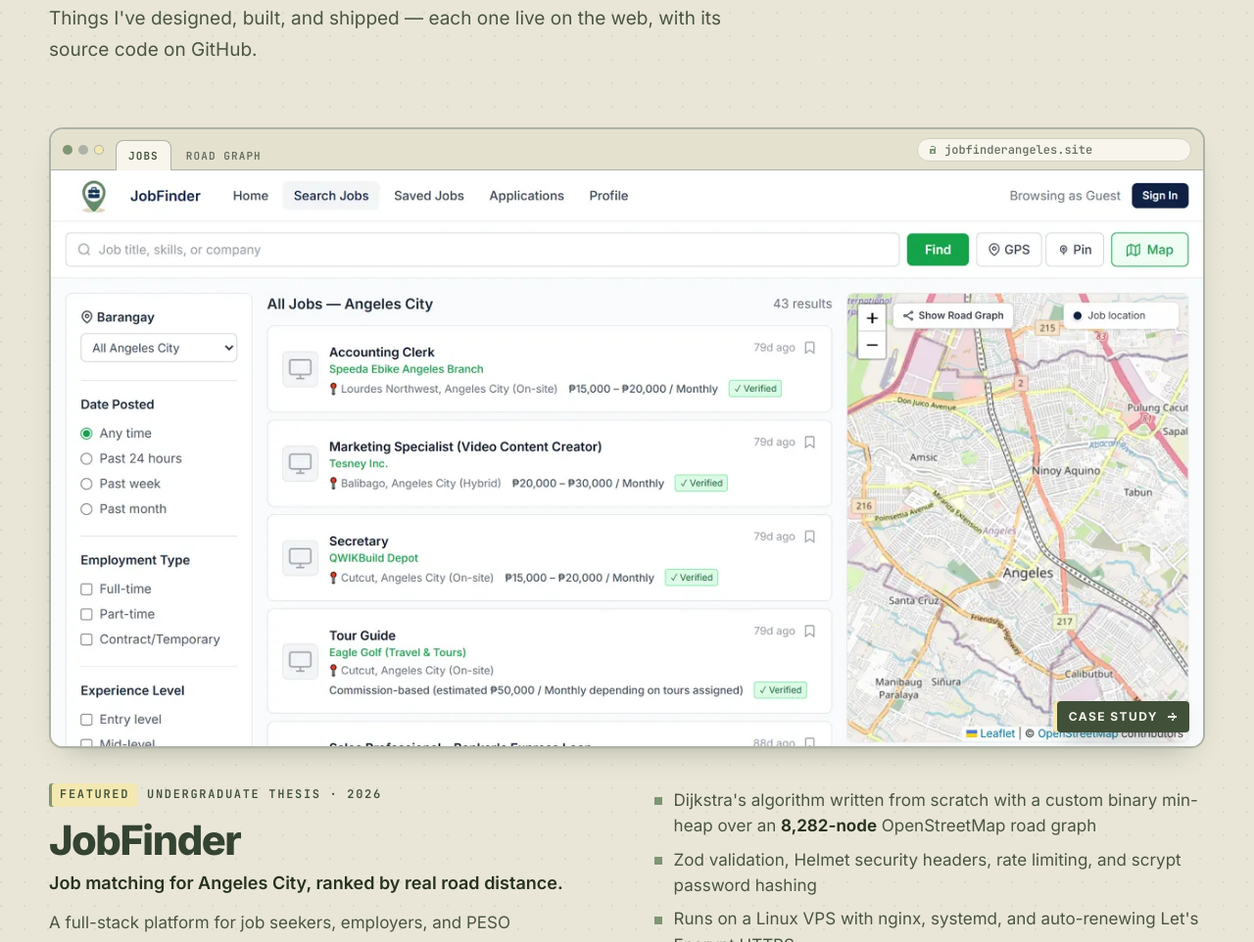
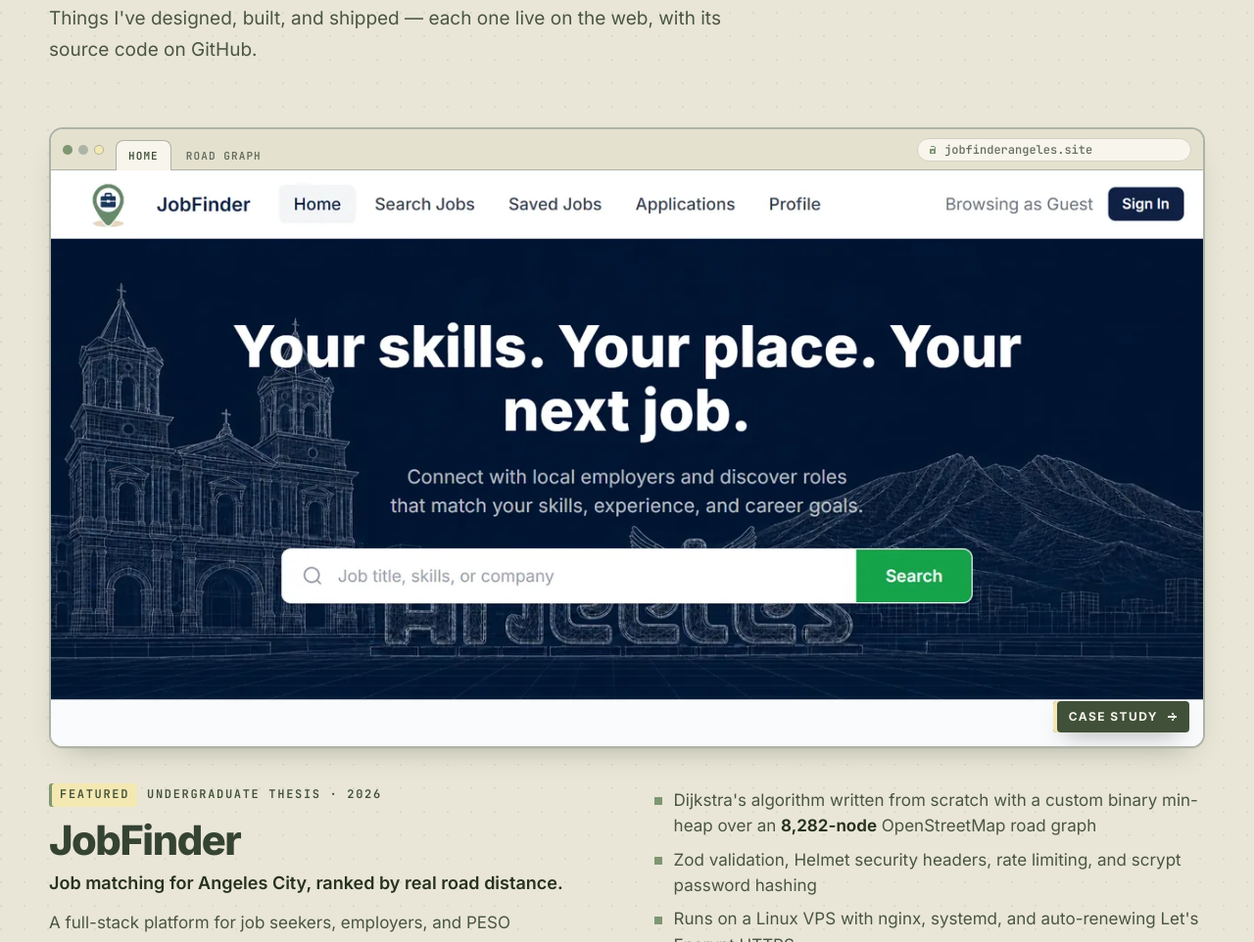
Before and after one commit to gbmagat/PORTFOLIO, a plain HTML site: page index.html in a window 1280 px wide. Shown: the part 4068-5030 px from the top of the page at 98% size. Drawn offline with Linux system fonts and the light colour scheme.

Commit message:
Show JobFinder's home page in the project showcase
The first tab is now Home, a capture of the live landing page; the Road graph tab stays. The unused job-list screenshots are removed.

```diff
--- a/index.html
+++ b/index.html
@@ -513,13 +513,13 @@
               <div class="browser__bar">
                 <span class="dots" aria-hidden="true"><i></i><i></i><i></i></span>
                 <div class="browser__tabs" role="group" aria-label="JobFinder screenshots">
-                  <button class="browser__tab" type="button" aria-pressed="true">Jobs</button>
+                  <button class="browser__tab" type="button" aria-pressed="true">Home</button>
                   <button class="browser__tab" type="button" aria-pressed="false" data-src="assets/img/projects/jobfinder-roadgraph-1280.webp" data-srcset="assets/img/projects/jobfinder-roadgraph-640.webp 640w, assets/img/projects/jobfinder-roadgraph-1280.webp 1280w, assets/img/projects/jobfinder-roadgraph-1920.webp 1920w">Road graph</button>
                 </div>
                 <span class="browser__url" aria-hidden="true"><svg class="icon" aria-hidden="true"><use href="#i-lock"/></svg>jobfinderangeles.site</span>
               </div>
               <button class="browser__view" type="button" data-open="case-jobfinder" aria-label="Open the JobFinder case study">
-                <img class="browser__shot is-active" src="assets/img/projects/jobfinder-jobs-1280.webp" srcset="assets/img/projects/jobfinder-jobs-640.webp 640w, assets/img/projects/jobfinder-jobs-1280.webp 1280w, assets/img/projects/jobfinder-jobs-1920.webp 1920w" sizes="(min-width: 1260px) 1176px, calc(100vw - 36px)" width="1280" height="800" loading="lazy" decoding="async" alt="JobFinder's job list for Angeles City beside an OpenStreetMap map.">
+                <img class="browser__shot is-active" src="assets/img/projects/jobfinder-home-1280.webp" srcset="assets/img/projects/jobfinder-home-640.webp 640w, assets/img/projects/jobfinder-home-1280.webp 1280w, assets/img/projects/jobfinder-home-1920.webp 1920w" sizes="(min-width: 1260px) 1176px, calc(100vw - 36px)" width="1280" height="640" loading="lazy" decoding="async" alt="JobFinder's home page: the headline “Your skills. Your place. Your next job.” and a job search bar over line art of Angeles City.">
                 <span class="browser__cta" aria-hidden="true">Case study <svg class="icon" aria-hidden="true"><use href="#i-arrow-right"/></svg></span>
               </button>
             </div>
```
Also changed, not shown: assets/img/projects/jobfinder-home-1280.webp (added), assets/img/projects/jobfinder-home-1920.webp (added), assets/img/projects/jobfinder-home-640.webp (added), assets/img/projects/jobfinder-jobs-1280.webp (deleted), assets/img/projects/jobfinder-jobs-1920.webp (deleted), assets/img/projects/jobfinder-jobs-640.webp (deleted).
